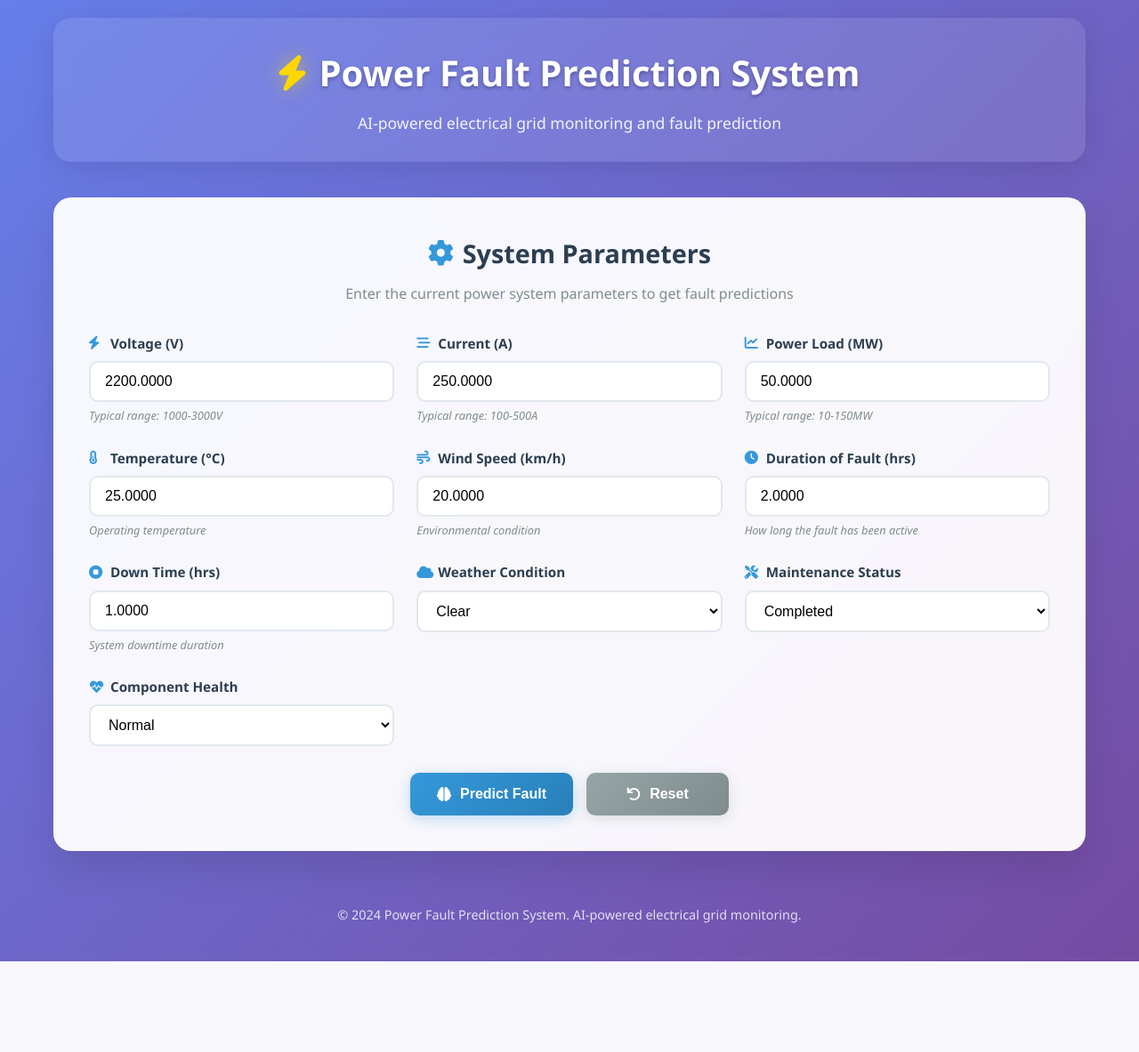
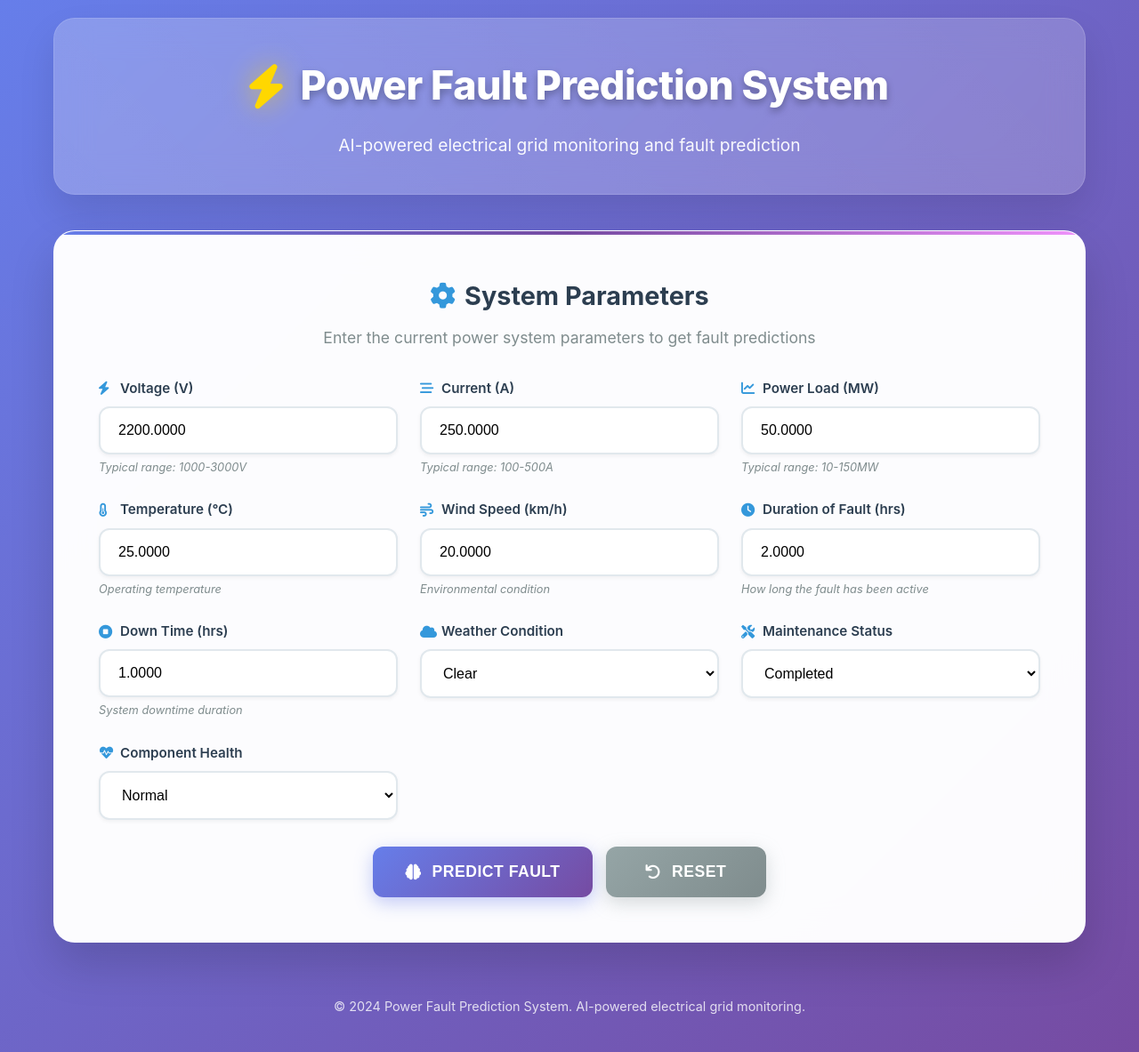
Before and after one commit to TusharND12/Power_Fault_Detection, a Flask app: page / in a window 1280 px wide. Shown: the whole page at 89% size. Before the commit the page ends 1081 px from the top, so only its background shows below. Run offline with Flask 3, Linux system fonts and the light colour scheme.

Commit message:
Major UI enhancements: modern design, animations, progress indicator, better typography

```diff
--- a/static/script.js
+++ b/static/script.js
@@ -60,6 +60,9 @@ async function handleFormSubmit(event) {
     if (!validateForm()) {
         return;
     }
+
+    // Update progress indicator
+    updateProgressIndicator(2);
 
     // Show loading overlay
     showLoading();
@@ -190,6 +193,9 @@ function displayResults(result) {
         console.error('Results container not found');
         return;
     }
+
+    // Update progress indicator
+    updateProgressIndicator(3);
 
     // Update prediction card
     updatePredictionCard(result);
@@ -525,6 +531,18 @@ function getNotificationColor(type) {
     return colors[type] || '#3498db';
 }
 
+// Update progress indicator
+function updateProgressIndicator(step) {
+    const steps = document.querySelectorAll('.progress-step');
+    steps.forEach((stepElement, index) => {
+        if (index < step) {
+            stepElement.classList.add('active');
+        } else {
+            stepElement.classList.remove('active');
+        }
+    });
+}
+
 // Add CSS animation for notifications
 const style = document.createElement('style');
 style.textContent = `
--- a/static/style.css
+++ b/static/style.css
@@ -6,11 +6,17 @@
 }
 
 body {
-    font-family: 'Segoe UI', Tahoma, Geneva, Verdana, sans-serif;
+    font-family: 'Inter', 'Segoe UI', Tahoma, Geneva, Verdana, sans-serif;
     line-height: 1.6;
-    color: #333;
+    color: #2c3e50;
     background: linear-gradient(135deg, #667eea 0%, #764ba2 100%);
     min-height: 100vh;
+    overflow-x: hidden;
+}
+
+/* Add smooth scrolling */
+html {
+    scroll-behavior: smooth;
 }
 
 .container {
@@ -23,38 +29,66 @@ body {
 .header {
     text-align: center;
     margin-bottom: 40px;
-    background: rgba(255, 255, 255, 0.1);
-    backdrop-filter: blur(10px);
-    border-radius: 20px;
-    padding: 30px;
-    box-shadow: 0 8px 32px rgba(0, 0, 0, 0.1);
+    background: rgba(255, 255, 255, 0.15);
+    backdrop-filter: blur(20px);
+    border-radius: 24px;
+    padding: 40px 30px;
+    box-shadow: 0 20px 40px rgba(0, 0, 0, 0.1);
+    border: 1px solid rgba(255, 255, 255, 0.2);
+    position: relative;
+    overflow: hidden;
+}
+
+.header::before {
+    content: '';
+    position: absolute;
+    top: 0;
+    left: 0;
+    right: 0;
+    bottom: 0;
+    background: linear-gradient(45deg, rgba(255, 255, 255, 0.1) 0%, rgba(255, 255, 255, 0.05) 100%);
+    pointer-events: none;
 }
 
 .logo {
     display: flex;
     align-items: center;
     justify-content: center;
-    gap: 15px;
-    margin-bottom: 10px;
+    gap: 20px;
+    margin-bottom: 15px;
+    position: relative;
+    z-index: 1;
 }
 
 .logo i {
-    font-size: 2.5rem;
+    font-size: 3rem;
     color: #ffd700;
-    text-shadow: 0 0 20px rgba(255, 215, 0, 0.5);
+    text-shadow: 0 0 30px rgba(255, 215, 0, 0.6);
+    animation: pulse 2s infinite;
+}
+
+@keyframes pulse {
+    0%, 100% { transform: scale(1); }
+    50% { transform: scale(1.05); }
 }
 
 .header h1 {
-    font-size: 2.5rem;
+    font-size: 2.8rem;
     color: white;
-    font-weight: 700;
-    text-shadow: 0 2px 4px rgba(0, 0, 0, 0.3);
+    font-weight: 800;
+    text-shadow: 0 4px 8px rgba(0, 0, 0, 0.3);
+    letter-spacing: -0.5px;
+    position: relative;
+    z-index: 1;
 }
 
 .subtitle {
-    font-size: 1.1rem;
-    color: rgba(255, 255, 255, 0.9);
-    font-weight: 300;
+    font-size: 1.2rem;
+    color: rgba(255, 255, 255, 0.95);
+    font-weight: 400;
+    position: relative;
+    z-index: 1;
+    margin-top: 8px;
 }
 
 /* Main content */
@@ -66,11 +100,25 @@ body {
 
 /* Form styles */
 .form-container {
-    background: rgba(255, 255, 255, 0.95);
-    border-radius: 20px;
-    padding: 40px;
-    box-shadow: 0 20px 40px rgba(0, 0, 0, 0.1);
-    backdrop-filter: blur(10px);
+    background: rgba(255, 255, 255, 0.98);
+    border-radius: 24px;
+    padding: 50px;
+    box-shadow: 0 25px 50px rgba(0, 0, 0, 0.15);
+    backdrop-filter: blur(20px);
+    border: 1px solid rgba(255, 255, 255, 0.3);
+    position: relative;
+    overflow: hidden;
+}
+
+.form-container::before {
+    content: '';
+    position: absolute;
+    top: 0;
+    left: 0;
+    right: 0;
+    height: 4px;
+    background: linear-gradient(90deg, #667eea, #764ba2, #f093fb);
+    border-radius: 24px 24px 0 0;
 }
 
 .form-header {
@@ -94,7 +142,63 @@ body {
 
 .form-header p {
     color: #7f8c8d;
-    font-size: 1rem;
+    font-size: 1.1rem;
+    margin-bottom: 30px;
+}
+
+/* Progress Indicator */
+.progress-indicator {
+    display: flex;
+    align-items: center;
+    justify-content: center;
+    margin-top: 20px;
+    gap: 10px;
+}
+
+.progress-step {
+    display: flex;
+    flex-direction: column;
+    align-items: center;
+    gap: 8px;
+    opacity: 0.4;
+    transition: all 0.3s ease;
+}
+
+.progress-step.active {
+    opacity: 1;
+}
+
+.step-number {
+    width: 40px;
+    height: 40px;
+    border-radius: 50%;
+    background: linear-gradient(135deg, #667eea, #764ba2);
+    color: white;
+    display: flex;
+    align-items: center;
+    justify-content: center;
+    font-weight: 700;
+    font-size: 1.1rem;
+    box-shadow: 0 4px 12px rgba(102, 126, 234, 0.3);
+}
+
+.progress-step.active .step-number {
+    animation: pulse 2s infinite;
+}
+
+.step-label {
+    font-size: 0.9rem;
+    font-weight: 600;
+    color: #2c3e50;
+    text-align: center;
+}
+
+.progress-line {
+    width: 60px;
+    height: 3px;
+    background: linear-gradient(90deg, #667eea, #764ba2);
+    border-radius: 2px;
+    margin: 0 10px;
 }
 
 .form-grid {
@@ -126,20 +230,29 @@ body {
 
 .form-group input,
 .form-group select {
-    padding: 12px 16px;
+    padding: 16px 20px;
     border: 2px solid #e1e8ed;
-    border-radius: 10px;
+    border-radius: 12px;
     font-size: 1rem;
-    transition: all 0.3s ease;
+    transition: all 0.3s cubic-bezier(0.4, 0, 0.2, 1);
     background: white;
+    position: relative;
+    box-shadow: 0 2px 4px rgba(0, 0, 0, 0.05);
 }
 
 .form-group input:focus,
 .form-group select:focus {
     outline: none;
-    border-color: #3498db;
-    box-shadow: 0 0 0 3px rgba(52, 152, 219, 0.1);
+    border-color: #667eea;
+    box-shadow: 0 0 0 4px rgba(102, 126, 234, 0.1), 0 4px 12px rgba(0, 0, 0, 0.1);
     transform: translateY(-2px);
+    background: #fafbff;
+}
+
+.form-group input:hover,
+.form-group select:hover {
+    border-color: #667eea;
+    box-shadow: 0 2px 8px rgba(0, 0, 0, 0.1);
 }
 
 .input-hint {
@@ -158,61 +271,116 @@ body {
 }
 
 .btn {
-    padding: 15px 30px;
+    padding: 18px 36px;
     border: none;
-    border-radius: 10px;
-    font-size: 1rem;
-    font-weight: 600;
+    border-radius: 12px;
+    font-size: 1.1rem;
+    font-weight: 700;
     cursor: pointer;
-    transition: all 0.3s ease;
+    transition: all 0.3s cubic-bezier(0.4, 0, 0.2, 1);
     display: flex;
     align-items: center;
-    gap: 10px;
+    gap: 12px;
     text-decoration: none;
-    min-width: 160px;
+    min-width: 180px;
     justify-content: center;
+    position: relative;
+    overflow: hidden;
+    text-transform: uppercase;
+    letter-spacing: 0.5px;
+}
+
+.btn::before {
+    content: '';
+    position: absolute;
+    top: 0;
+    left: -100%;
+    width: 100%;
+    height: 100%;
+    background: linear-gradient(90deg, transparent, rgba(255, 255, 255, 0.2), transparent);
+    transition: left 0.5s;
+}
+
+.btn:hover::before {
+    left: 100%;
 }
 
 .btn-primary {
-    background: linear-gradient(135deg, #3498db, #2980b9);
+    background: linear-gradient(135deg, #667eea, #764ba2);
     color: white;
-    box-shadow: 0 4px 15px rgba(52, 152, 219, 0.3);
+    box-shadow: 0 6px 20px rgba(102, 126, 234, 0.4);
 }
 
 .btn-primary:hover {
-    transform: translateY(-3px);
-    box-shadow: 0 8px 25px rgba(52, 152, 219, 0.4);
+    transform: translateY(-4px);
+    box-shadow: 0 12px 30px rgba(102, 126, 234, 0.5);
 }
 
 .btn-secondary {
     background: linear-gradient(135deg, #95a5a6, #7f8c8d);
     color: white;
-    box-shadow: 0 4px 15px rgba(149, 165, 166, 0.3);
+    box-shadow: 0 6px 20px rgba(149, 165, 166, 0.4);
 }
 
 .btn-secondary:hover {
-    transform: translateY(-3px);
-    box-shadow: 0 8px 25px rgba(149, 165, 166, 0.4);
+    transform: translateY(-4px);
+    box-shadow: 0 12px 30px rgba(149, 165, 166, 0.5);
 }
 
 /* Results styles */
 .results-container {
-    background: rgba(255, 255, 255, 0.95);
-    border-radius: 20px;
-    padding: 40px;
-    box-shadow: 0 20px 40px rgba(0, 0, 0, 0.1);
-    backdrop-filter: blur(10px);
-    animation: slideIn 0.5s ease;
+    background: rgba(255, 255, 255, 0.98);
+    border-radius: 24px;
+    padding: 50px;
+    box-shadow: 0 25px 50px rgba(0, 0, 0, 0.15);
+    backdrop-filter: blur(20px);
+    border: 1px solid rgba(255, 255, 255, 0.3);
+    animation: slideInUp 0.6s cubic-bezier(0.4, 0, 0.2, 1);
+    position: relative;
+    overflow: hidden;
 }
 
-@keyframes slideIn {
+.results-container::before {
+    content: '';
+    position: absolute;
+    top: 0;
+    left: 0;
+    right: 0;
+    height: 4px;
+    background: linear-gradient(90deg, #27ae60, #2ecc71, #1abc9c);
+    border-radius: 24px 24px 0 0;
+}
+
+@keyframes slideInUp {
     from {
         opacity: 0;
-        transform: translateY(30px);
+        transform: translateY(50px) scale(0.95);
     }
     to {
         opacity: 1;
-        transform: translateY(0);
+        transform: translateY(0) scale(1);
+    }
+}
+
+@keyframes fadeInScale {
+    from {
+        opacity: 0;
+        transform: scale(0.8);
+    }
+    to {
+        opacity: 1;
+        transform: scale(1);
+    }
+}
+
+@keyframes slideInLeft {
+    from {
+        opacity: 0;
+        transform: translateX(-30px);
+    }
+    to {
+        opacity: 1;
+        transform: translateX(0);
     }
 }
 
```
Also changed, not shown: other parts of static/style.css (+45 -18 lines), index.html (+22 -5 lines).
